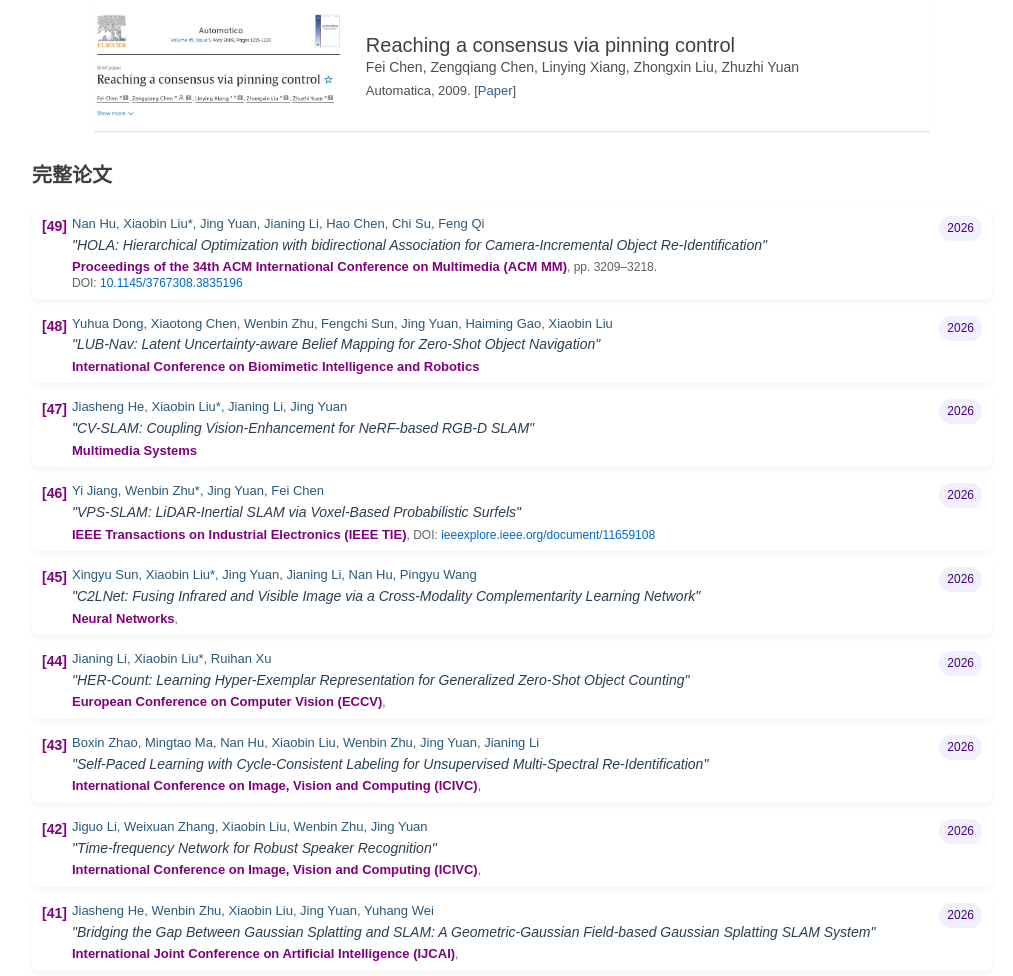
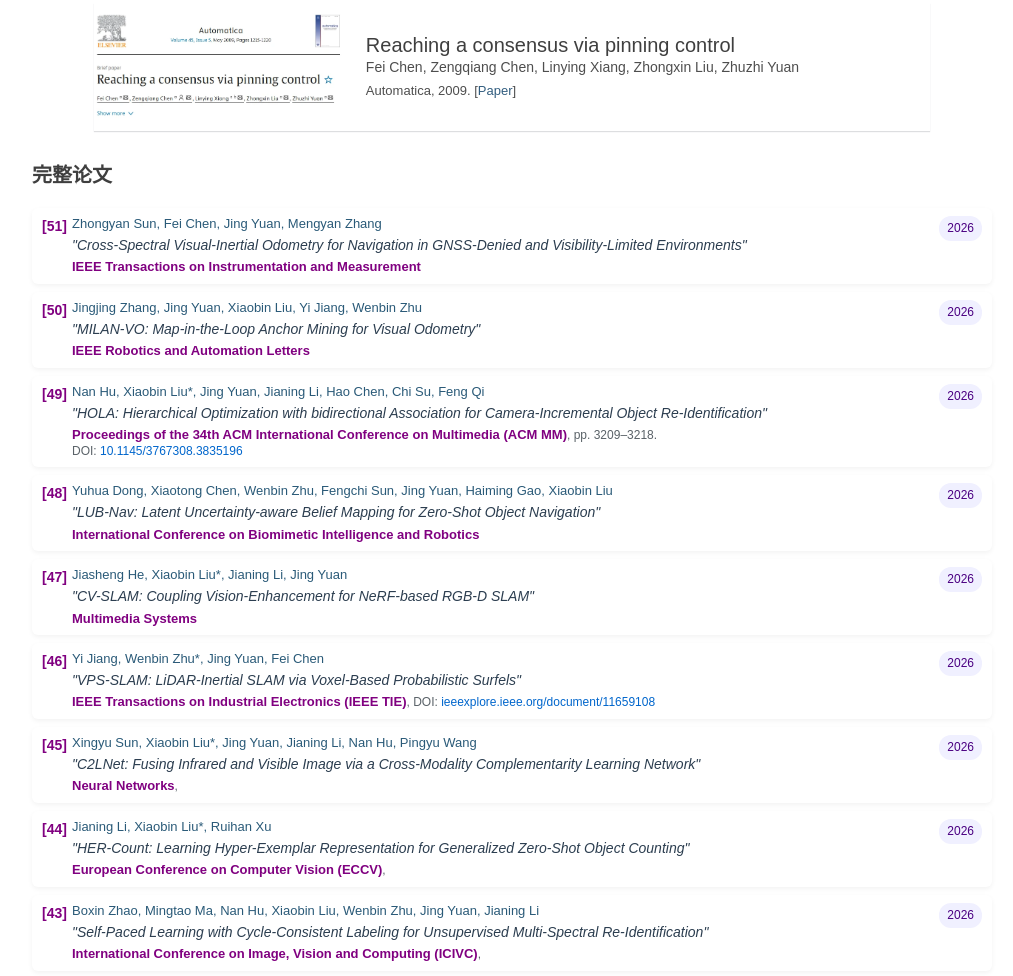
Before and after one commit to nkulapc/nkulapc.github.io, a plain HTML site: page publications.html in a window 1280 px wide. Shown: the part 3669-4645 px from the top of the page, without its empty margins (128-1141 px from the left). Drawn offline with Linux system fonts and the light colour scheme.

Commit message:
feat:添加两篇期刊论文

```diff
--- a/publications.html
+++ b/publications.html
@@ -383,6 +383,22 @@
                             [26] Qinxuan Sun, Jing Yuan*, Xuebo Zhang, and Fengchi Sun, "RGB-D SLAM in indoor environments with STING-based plane feature extraction," IEEE/ASME Transactions on Mechatronics, 2018, 23(3): 1071-1082.<br>
                         </p> -->
                         <ol class="paper-list">
+                            <li class="paper-item">
+                                <div class="paper-year">2026</div>
+                                <div class="paper-authors">Zhongyan Sun, Fei Chen, Jing Yuan, Mengyan Zhang</div>
+                                <div class="paper-title">"Cross-Spectral Visual-Inertial Odometry for Navigation in GNSS-Denied and Visibility-Limited Environments"</div>
+                                <div class="paper-details">
+                                    <span class="journal-name">IEEE Transactions on Instrumentation and Measurement</span>
+                                </div>
+                            </li>
+                            <li class="paper-item">
+                                <div class="paper-year">2026</div>
+                                <div class="paper-authors">Jingjing Zhang, Jing Yuan, Xiaobin Liu, Yi Jiang, Wenbin Zhu</div>
+                                <div class="paper-title">"MILAN-VO: Map-in-the-Loop Anchor Mining for Visual Odometry"</div>
+                                <div class="paper-details">
+                                    <span class="journal-name">IEEE Robotics and Automation Letters</span>
+                                </div>
+                            </li>
                             <li class="paper-item">
                                 <div class="paper-year">2026</div>
                                 <div class="paper-authors">Nan Hu, Xiaobin Liu*, Jing Yuan, Jianing Li, Hao Chen, Chi Su, Feng Qi</div>
```
Also changed, not shown: index.html (+6 -0 lines), index_en.html (+6 -0 lines), publications_en.html (+16 -0 lines).
